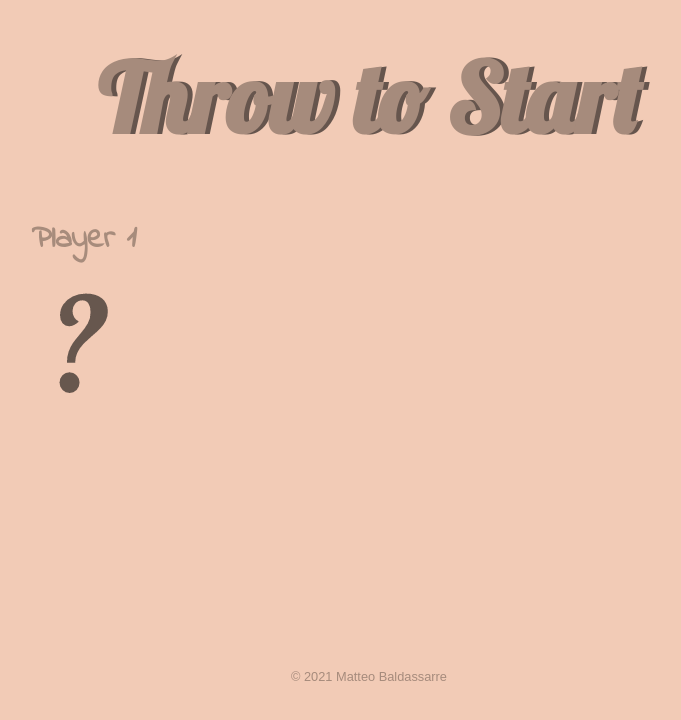
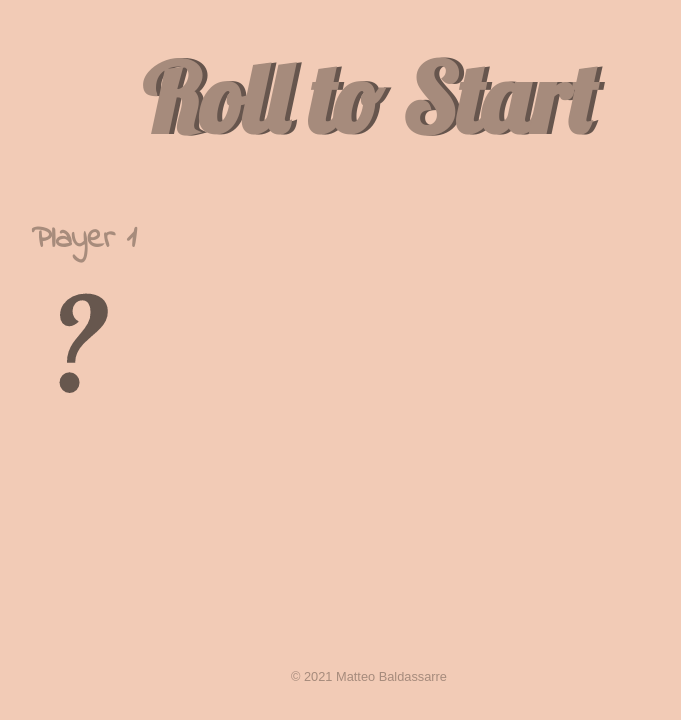
Before and after one commit to matteobaldassarre/the-dicee-game, a plain HTML site: page index.html in a window 1280 px wide. Shown: the whole page, without its empty margins (271-952 px from the left). Drawn offline with nearby package versions, Linux system fonts and the light colour scheme.

Commit message:
fixed heading name

```diff
--- a/index.html
+++ b/index.html
@@ -20,7 +20,7 @@
         <h2 id="welcome">The Dicee Game</h2>
 
         <!-- Heading -->
-        <h1 id="result">Throw to Start</h1>
+        <h1 id="result">Roll to Start</h1>
 
         <div class="players">
             <!-- Player One -->
```
